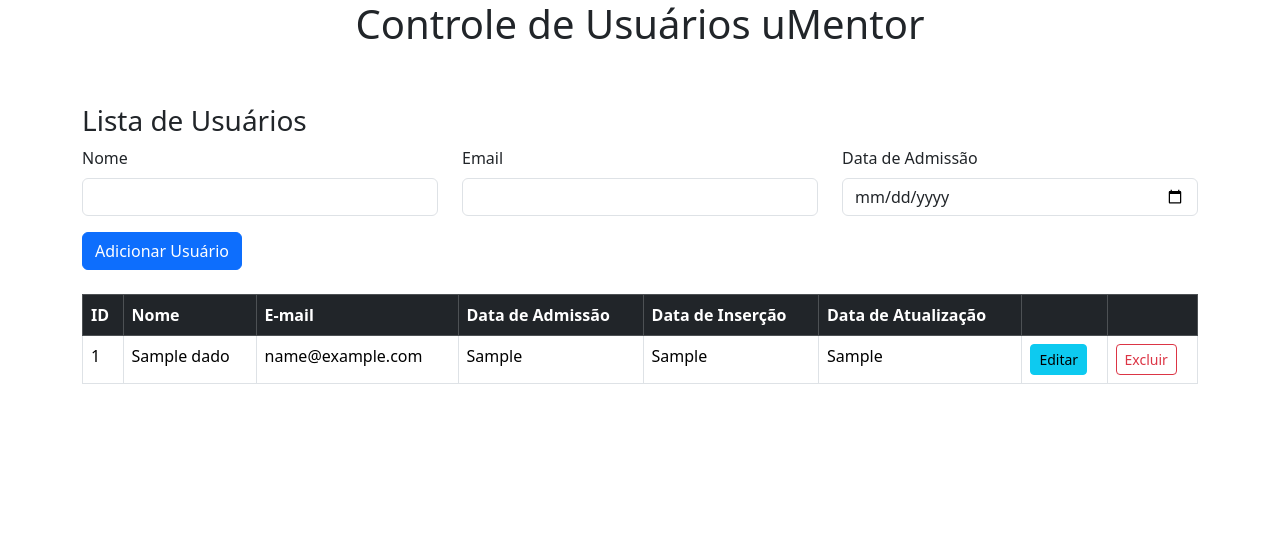
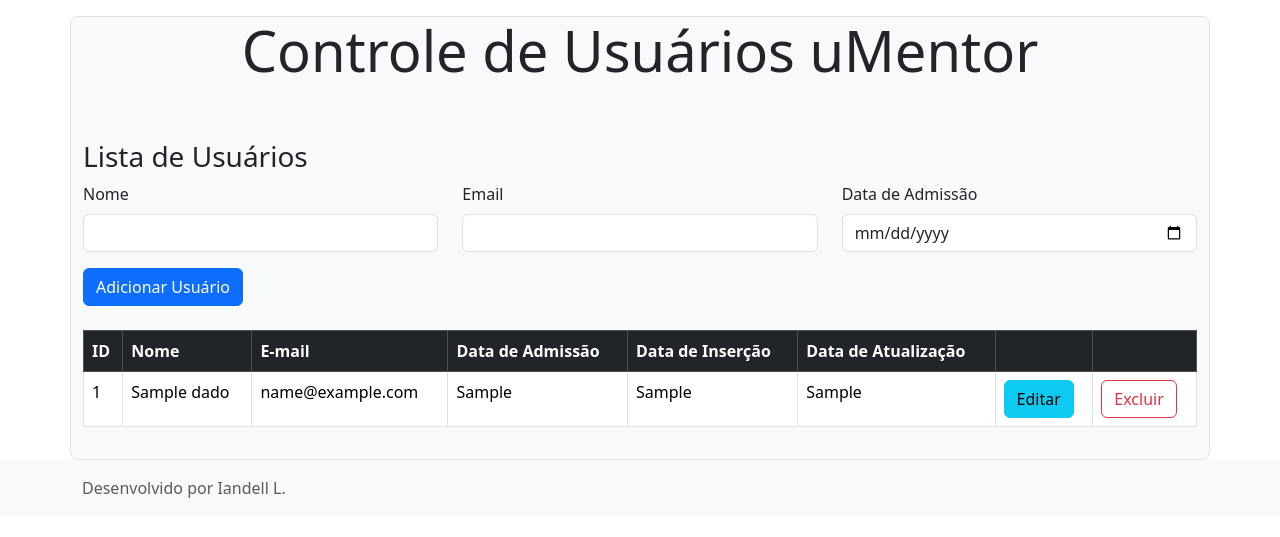
Before and after one commit to iandell026/AppUmentor, a CodeIgniter 4 app: the page made by app/Views/listagem.php in a window 1280 px wide. Shown: the top 537 px of the page. Run offline with PHP 8.4 and a stand-in for CodeIgniter, Linux system fonts and the light colour scheme; the template is opened without the code that fills it: most values are stand-ins (such as "Sample title", 1, 10 or a date in 2020); some libraries are stand-ins or nearby versions.

Commit message:
Modificado Layout do Sistema
Ajustes no layout do sistema com Bootstrap

```diff
--- a/app/Views/listagem.php
+++ b/app/Views/listagem.php
@@ -13,8 +13,9 @@
 </head>
 
 <body>
-  <div class="container">
-    <h1 class="text-center">Controle de Usuários uMentor</h1>
+  <div class="jumbotron">
+    <div class="container bg-light border rounded-3 mt-3">
+      <h1 class="text-center display-4">Controle de Usuários uMentor</h1>
       <div class="row">
         <div class="col-sm-12 mt-5 mb-3">
           <h3>Lista de Usuários</h3>
@@ -62,8 +63,8 @@
                   <td><?= $k->DataAdmissaoFormat ?></td>
                   <td><?= isset($k->CriadoEm) ? $k->CriadoEm : '-' ?></td>
                   <td><?= isset($k->AtualizadoEm) ? $k->AtualizadoEm : '-' ?></td>
-                <td><a class="btn btn-info btn-sm btn-glow" href="<?= base_url() . 'editar/' . $k->ID ?>">Editar</a></td>
-                <td><button type="button" class="btn btn-outline-danger btn-sm btn-glow excluirUsuario" id=<?= $k->ID ?>>Excluir</button></td>
+                  <td><a class="btn btn-info" href="<?= base_url() . 'editar/' . $k->ID ?>">Editar</a></td>
+                  <td><button type="button" class="btn btn-outline-danger excluirUsuario" id=<?= $k->ID ?>>Excluir</button></td>
                 </tr>
               <?php endforeach; ?>
             </tbody>
@@ -71,6 +72,13 @@
         </div>
       </div>
     </div>
+  </div>
+
+  <footer class="footer mt-auto py-3 bg-light">
+    <div class="container">
+      <span class="text-muted">Desenvolvido por Iandell L.</span>
+    </div>
+  </footer>
 
   <script src="https://code.jquery.com/jquery-3.7.1.js" integrity="sha256-eKhayi8LEQwp4NKxN+CfCh+3qOVUtJn3QNZ0TciWLP4=" crossorigin="anonymous"></script>
   <script src="https://cdn.jsdelivr.net/npm/bootstrap@5.3.2/dist/js/bootstrap.bundle.min.js" integrity="sha384-C6RzsynM9kWDrMNeT87bh95OGNyZPhcTNXj1NW7RuBCsyN/o0jlpcV8Qyq46cDfL" crossorigin="anonymous"></script>
@@ -159,8 +167,8 @@
         novaLinha.append('<td>-</td>');
 
         // Adiciona os botões de editar e excluir
-        novaLinha.append('<td><a class="btn btn-info btn-sm" href="<?= base_url() . 'editar/' ?>' + dados.ID + '">Editar</a></td>');
-        novaLinha.append('<td><button type="button" class="btn btn-outline-danger btn-sm excluirUsuario" id=' + dados.ID + '>Excluir</button></td>');
+        novaLinha.append('<td><a class="btn btn-info" href="<?= base_url() . 'editar/' ?>' + dados.ID + '">Editar</a></td>');
+        novaLinha.append('<td><button type="button" class="btn btn-outline-danger excluirUsuario" id=' + dados.ID + '>Excluir</button></td>');
 
         // Adiciona a nova linha à tabela
         $('#tabelaUsuarios tbody').append(novaLinha);
@@ -313,8 +321,8 @@
               '<td>' + dados.DataAdmissaoFormat + '</td>' +
               '<td>' + (dados.CriadoEm ? dados.CriadoEm : '-') + '</td>' +
               '<td>' + (dados.AtualizadoEm ? dados.AtualizadoEm : '-') + '</td>' +
-                '<td><a class="btn btn-info btn-sm" href="<?= base_url() . 'editar/' ?>' + dados.ID + '">Editar</a></td>' +
-                '<td><button type="button" class="btn btn-outline-danger btn-sm excluirUsuario" id="' + dados.ID + '">Excluir</button></td>' +
+              '<td><a class="btn btn-info" href="<?= base_url() . 'editar/' ?>' + dados.ID + '">Editar</a></td>' +
+              '<td><button type="button" class="btn btn-outline-danger excluirUsuario" id="' + dados.ID + '">Excluir</button></td>' +
               '</tr>');
           });
         },
```
Also changed, not shown: app/Views/edicao.php (+4 -3 lines). Lines whose indentation alone changed are shown as unchanged.
